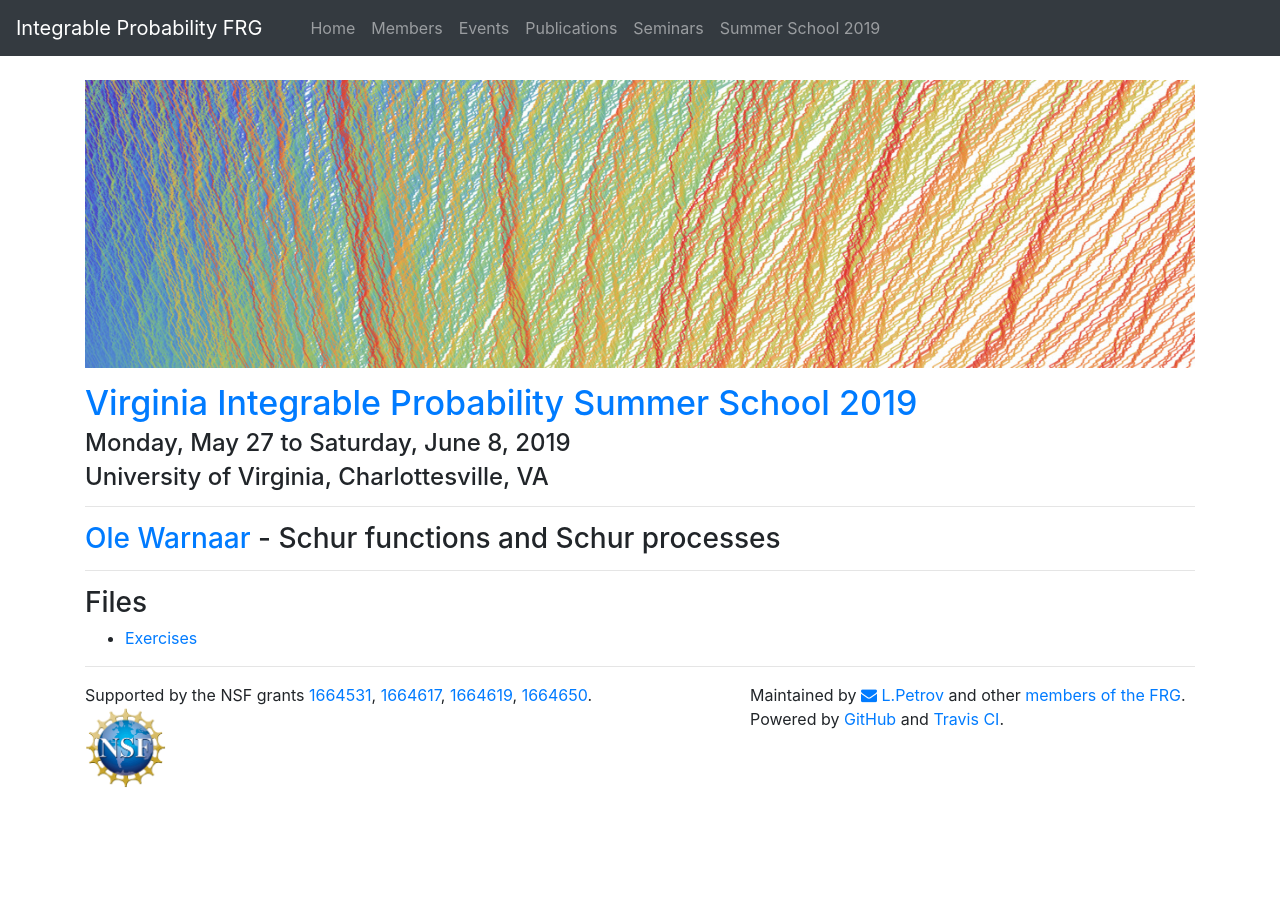
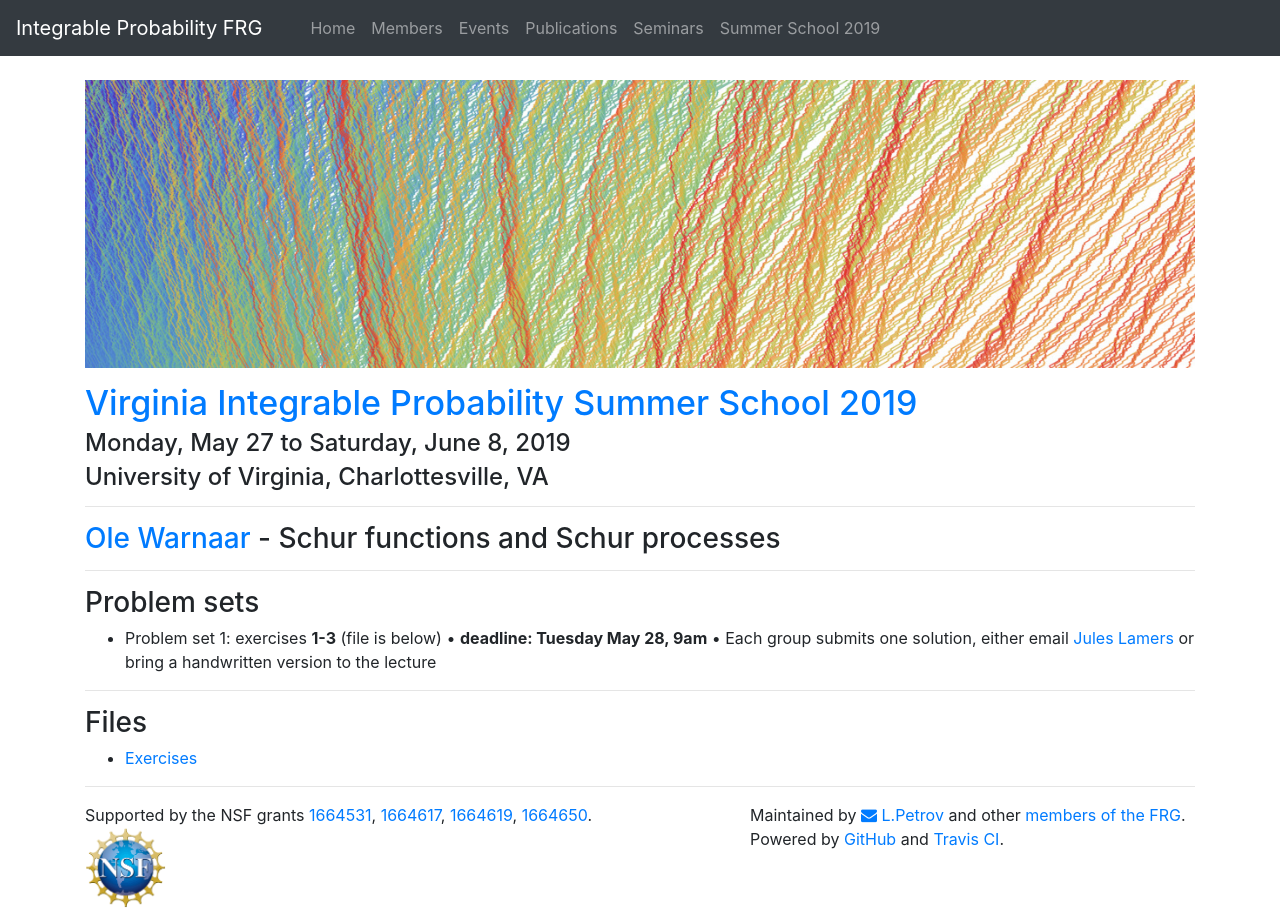
Before and after one commit to int-prob/int-prob-code, a Jekyll site: the page built from vipss2019/warnaar.md, in a window 1280 px wide. Built offline with Jekyll 4.4.1, drawn with Linux system fonts in a browser that asks for light colours; nearby versions of some CDN libraries.

Commit message:
warnaar deadline

```diff
--- a/vipss2019/warnaar.md
+++ b/vipss2019/warnaar.md
@@ -16,6 +16,11 @@ permalink: /vipss2019/warnaar/
 
 ## <a href="https://people.smp.uq.edu.au/OleWarnaar/">Ole Warnaar</a> - Schur functions and Schur processes
 
+---
+
+## Problem sets
+
+- Problem set 1: exercises **1-3** (file is below) &bull; **deadline: Tuesday May 28, 9am** &bull; Each group submits one solution, either email [Jules Lamers](mailto:jules.l@unimelb.edu.au) or bring a handwritten version to the lecture
 
 
 ---
```
